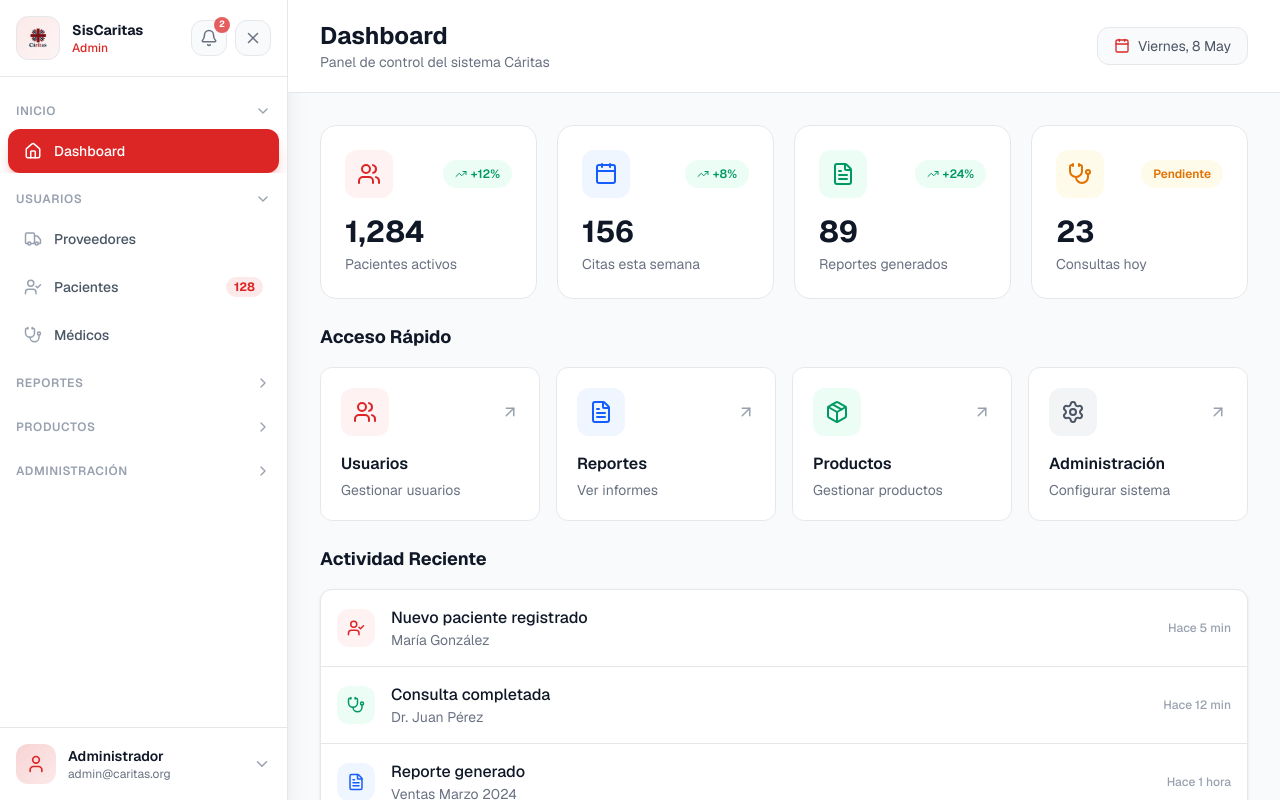
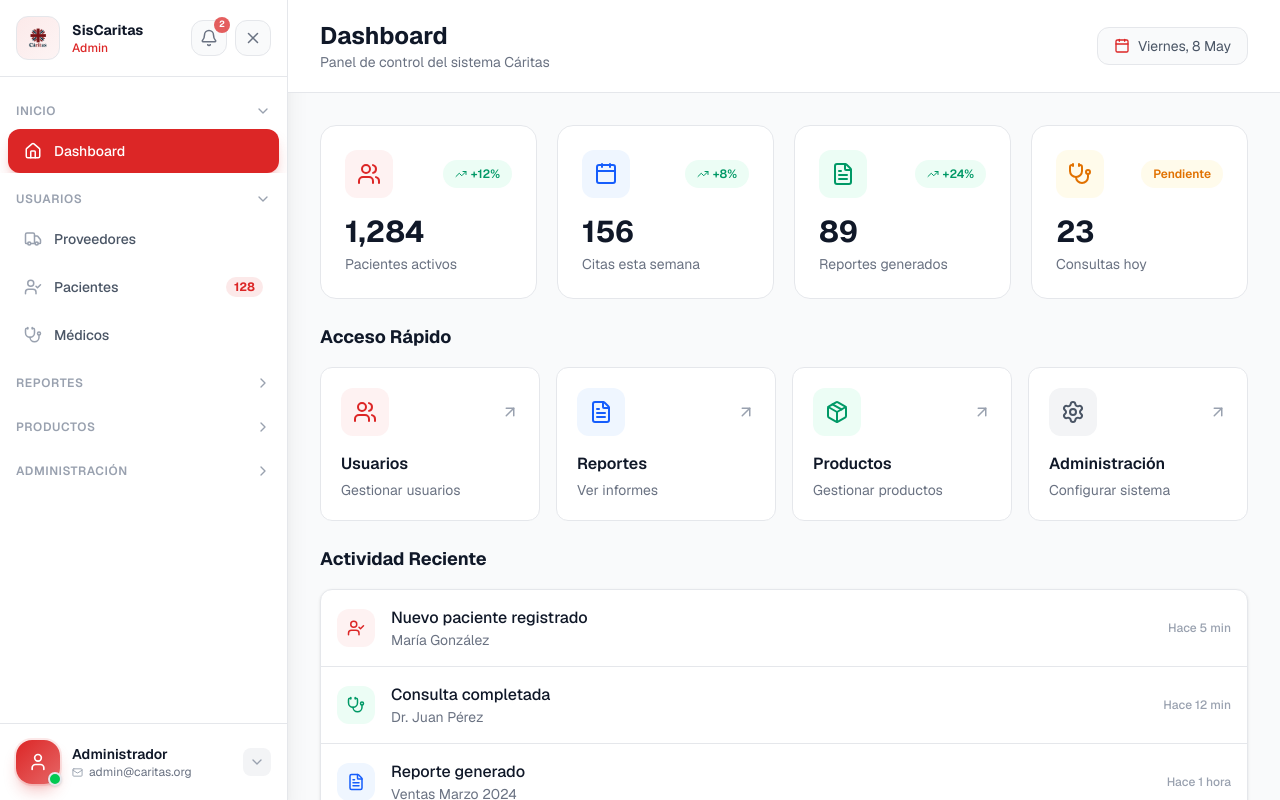
Before and after one commit to JesusSanchezMiranda/SisCaritasDise-o, a Next.js app: page / in a window 1280 px wide. Built offline with nearby package versions, Linux system fonts and the light colour scheme.

Commit message:
style: modernize profile section design
Update profile footer with contemporary 2026 style while keeping functionality.

Co-authored-by: Marco Infante Agurto <177418131+MarcoInfanteAgurto@users.noreply.github.com>

```diff
--- a/components/sidebar.tsx
+++ b/components/sidebar.tsx
@@ -425,8 +425,8 @@ export function Sidebar() {
               }}
               className="w-full flex items-center justify-center p-3 hover:bg-gray-50 transition-colors"
             >
-              <div className="w-10 h-10 rounded-xl bg-gradient-to-br from-primary/20 to-primary/10 flex items-center justify-center">
-                <User size={20} className="text-primary" />
+              <div className="w-10 h-10 rounded-2xl bg-gradient-to-br from-primary to-primary/70 flex items-center justify-center shadow-lg shadow-primary/20 ring-2 ring-primary/10">
+                <User size={18} className="text-white" />
               </div>
             </button>
           </Tooltip>
@@ -436,19 +436,27 @@ export function Sidebar() {
               setShowProfileMenu(!showProfileMenu)
               setShowNotifications(false)
             }}
-            className="w-full flex items-center gap-3 p-4 hover:bg-gray-50 transition-colors group"
+            className="w-full flex items-center gap-3 p-4 hover:bg-gradient-to-r hover:from-gray-50 hover:to-transparent transition-all duration-300 group"
           >
-            <div className="w-10 h-10 rounded-xl bg-gradient-to-br from-primary/20 to-primary/10 flex items-center justify-center group-hover:shadow-md transition-shadow">
-              <User size={20} className="text-primary" />
+            <div className="relative">
+              <div className="w-11 h-11 rounded-2xl bg-gradient-to-br from-primary to-primary/70 flex items-center justify-center shadow-lg shadow-primary/25 group-hover:shadow-primary/40 group-hover:scale-105 transition-all duration-300 ring-2 ring-primary/10">
+                <User size={20} className="text-white" />
+              </div>
+              <div className="absolute -bottom-0.5 -right-0.5 w-3.5 h-3.5 bg-green-500 rounded-full border-2 border-white shadow-sm" />
             </div>
-            <div className="flex-1 text-left">
-              <p className="text-sm font-semibold text-gray-900">Administrador</p>
-              <p className="text-xs text-gray-500">admin@caritas.org</p>
+            <div className="flex-1 text-left min-w-0">
+              <p className="text-sm font-semibold text-gray-900 group-hover:text-primary transition-colors truncate">Administrador</p>
+              <div className="flex items-center gap-1.5">
+                <Mail size={11} className="text-gray-400 shrink-0" />
+                <p className="text-xs text-gray-500 truncate">admin@caritas.org</p>
+              </div>
             </div>
-            <ChevronDown
-              size={18}
-              className={`text-gray-400 transition-transform duration-200 ${showProfileMenu ? "rotate-180" : ""}`}
-            />
+            <div className={`p-1.5 rounded-lg bg-gray-100 group-hover:bg-primary/10 transition-all duration-200 ${showProfileMenu ? "bg-primary/10" : ""}`}>
+              <ChevronDown
+                size={16}
+                className={`text-gray-400 group-hover:text-primary transition-all duration-300 ${showProfileMenu ? "rotate-180 text-primary" : ""}`}
+              />
+            </div>
           </button>
         )}
       </div>
```
